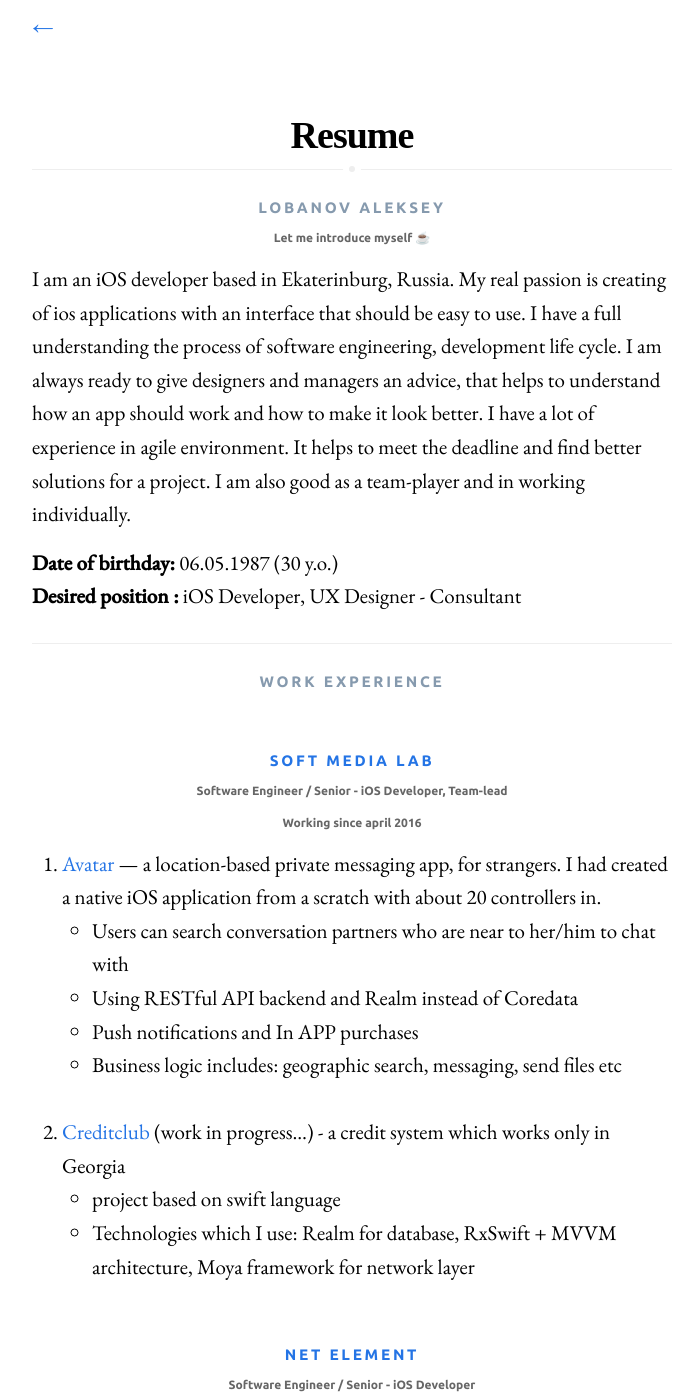
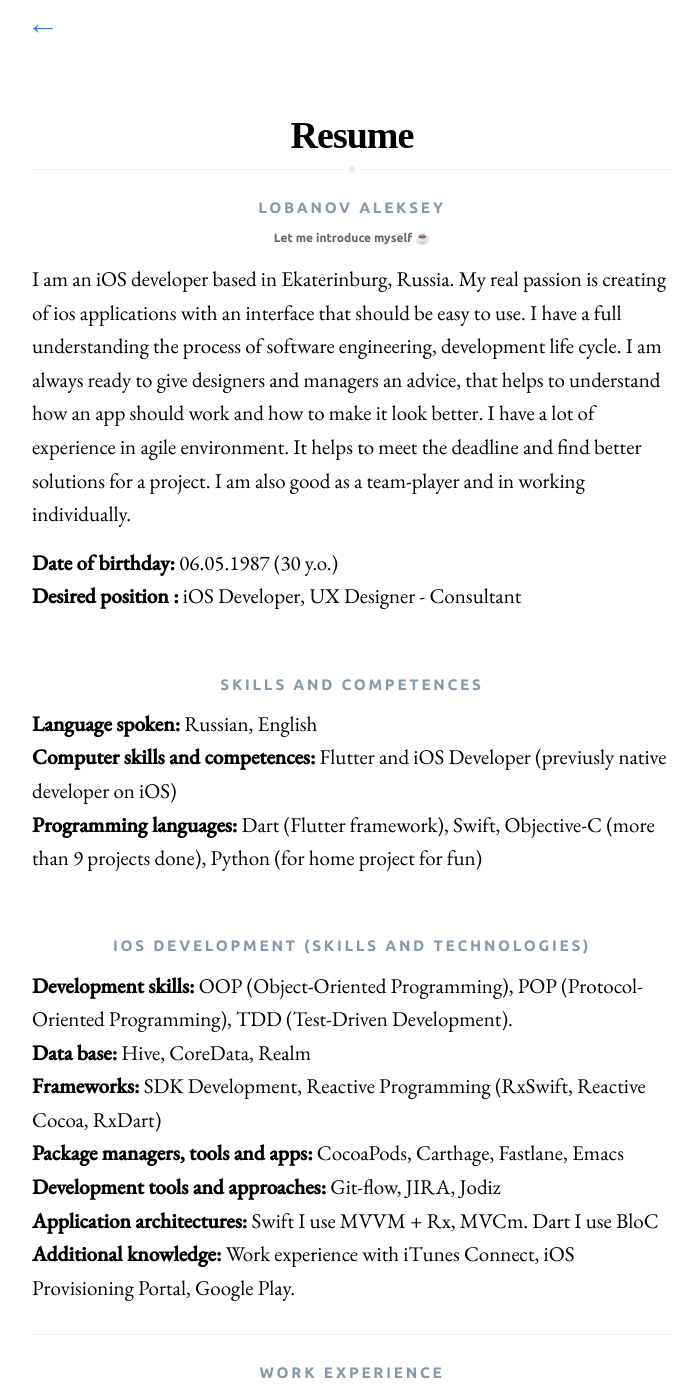
Before and after one commit to alobanov/alobanov.github.io, a Jekyll site: the page built from resume_en.md, in a window 1280 px wide and 1400 px high. Shown: the whole window, without its empty margins (288-987 px from the left). Built offline with Jekyll 4.4.1, drawn with Linux system fonts in a browser that asks for light colours; emoji names are drawn with the system emoji font; some web fonts are replaced; some of the changed text lies outside the part shown.

Commit message:
Update resume_en.md

```diff
--- a/resume_en.md
+++ b/resume_en.md
@@ -10,6 +10,24 @@ I am an iOS developer based in Ekaterinburg, Russia. My real passion is creating
 
 **Date of birthday:** 06.05.1987 (30 y.o.)<br/>
 **Desired position :** iOS Developer, UX Designer - Consultant
+
+<br/>
+
+## Skills and Competences
+**Language spoken:** Russian, English<br/>
+**Computer skills and competences:** Flutter and iOS Developer (previusly native developer on iOS)<br/>
+**Programming languages:** Dart (Flutter framework), Swift, Objective-C (more than 9 projects done), Python (for home project for fun)
+
+<br/>
+
+## iOS Development (Skills and technologies)
+**Development skills:** OOP (Object-Oriented Programming), POP (Protocol-Oriented Programming), TDD (Test-Driven Development).<br/>
+**Data base:** Hive, CoreData, Realm<br/>
+**Frameworks:** SDK Development, Reactive Programming (RxSwift, Reactive Cocoa, RxDart)<br/>
+**Package managers, tools and apps:** CocoaPods, Carthage, Fastlane, Emacs<br/>
+**Development tools and approaches:** Git-flow, JIRA, Jodiz<br/>
+**Application architectures:** Swift I use MVVM + Rx, MVCm. Dart I use BloC<br/>
+**Additional knowledge:** Work experience with iTunes Connect, iOS Provisioning Portal, Google Play.
 
 ---
 
@@ -95,24 +113,6 @@ Implementation of platform for distributing of social games.
 
 <br/>
 
-## Skills and Competences
-**Language spoken:** Russian, English<br/>
-**Computer skills and competences:** iOS Developer<br/>
-**Programming languages:** Objective-C (more than 9 projects done), Swift (1 Real project done)
-
-<br/>
-
-## iOS Development (Skills and technologies)
-**Development skills:** OOP (Object-Oriented Programming), POP (Protocol-Oriented Programming), TDD (Test-Driven Development).<br/>
-**Data base:** CoreData, Realm<br/>
-**Frameworks:** SDK Development, Reactive Programming (RxSwift, Reactive Cocoa)<br/>
-**Package managers:** CocoaPods, Carthage<br/>
-**Development tools and approaches:** Git-flow, JIRA, Jodiz<br/>
-**Application architectures:** on Objective-C I prefer VIPER, for projects on Swift I use MVVM + Rx, MVC<br/>
-**Additional knowledge:** Work experience with iTunes Connect, iOS Provisioning Portal.
-
-<br/>
-
 #### :smiley_cat: [Git-Hub](https://github.com/alobanov)
 
 #### :camera: [Instagram](https://www.instagram.com/alobanov/)
```
